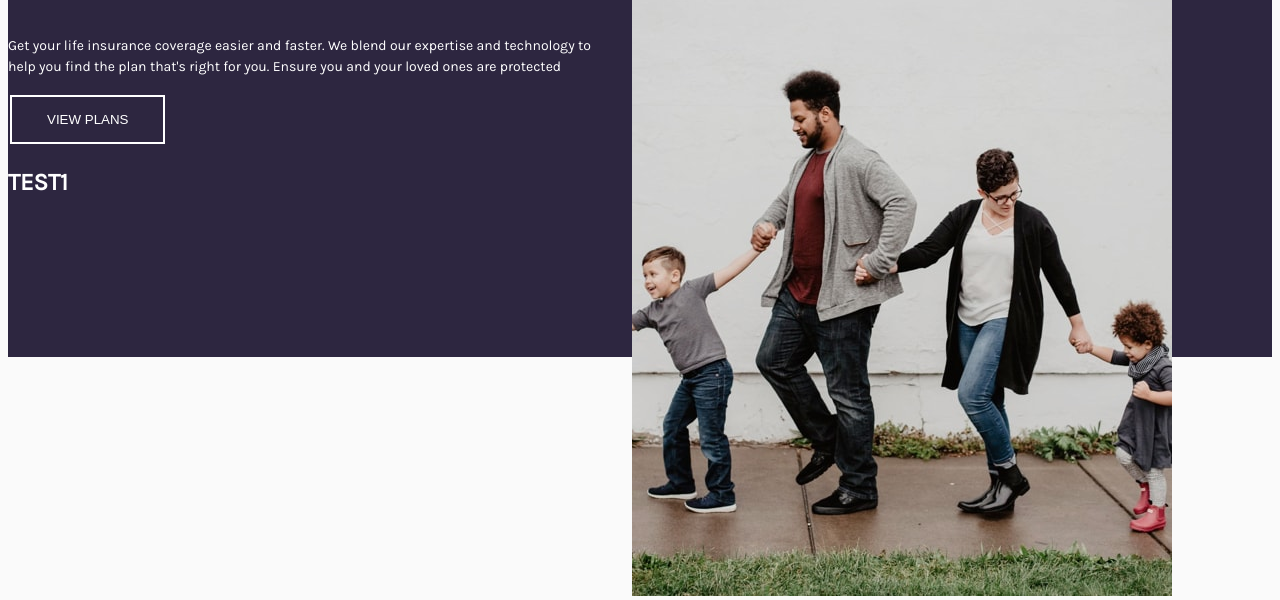
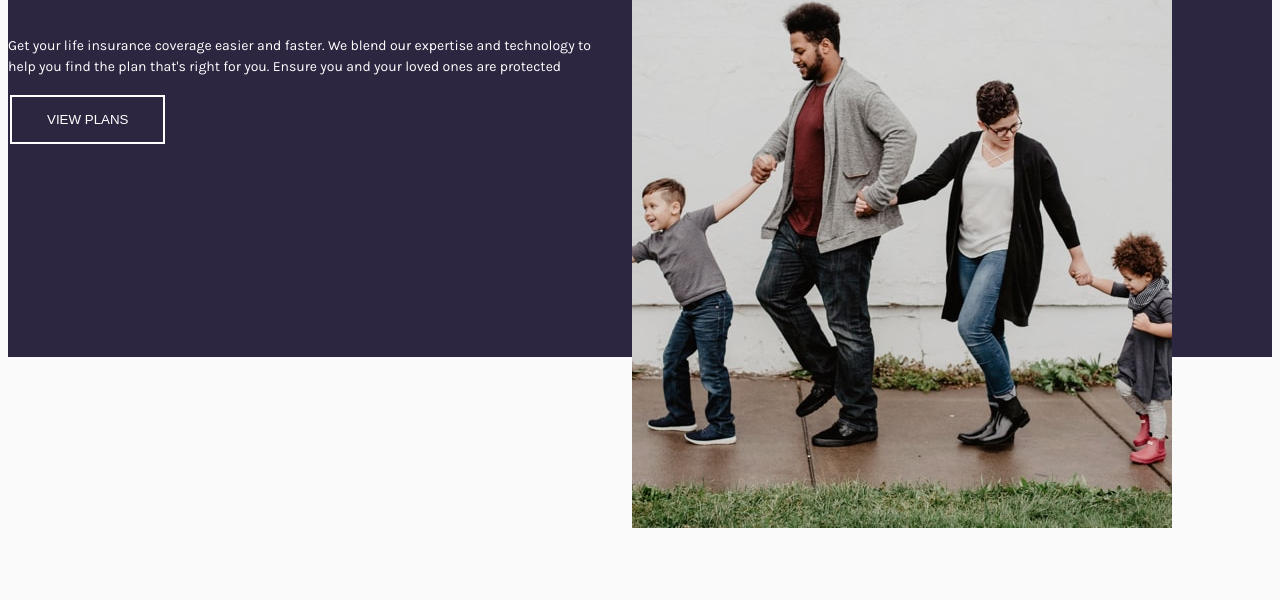
Before and after one commit to dutchkay1/Insure-landingpage, a plain HTML site: page index.html in a window 1280 px wide. Shown: the part 286-886 px from the top of the page. After the commit the page ends 818 px from the top, so only its background shows below. Drawn offline with Linux system fonts and the light colour scheme.

Commit message:
H1 removed

```diff
--- a/index.html
+++ b/index.html
@@ -41,7 +41,6 @@
 			<div class="section-button">
 
 				<button type="button">VIEW PLANS</button>
-				<h2>TEST1</h2>
 			</div>
 
 
```
